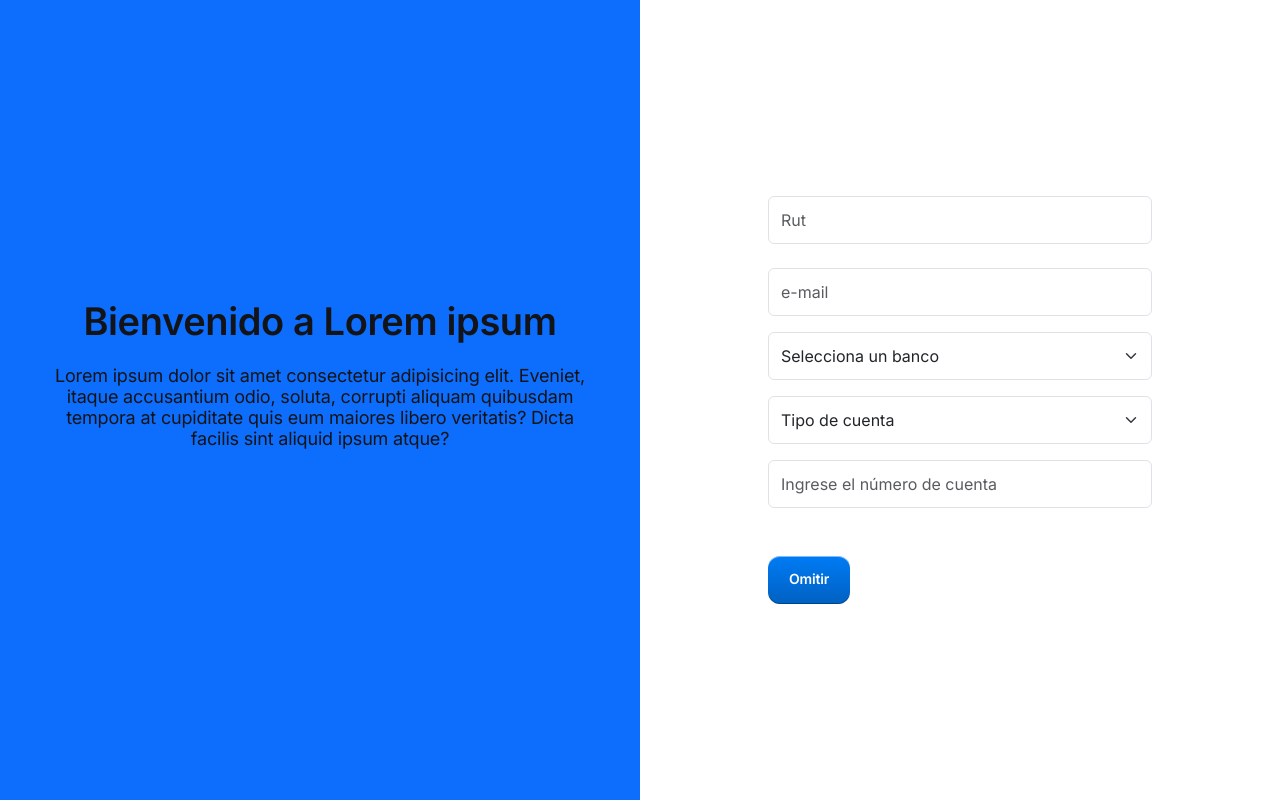
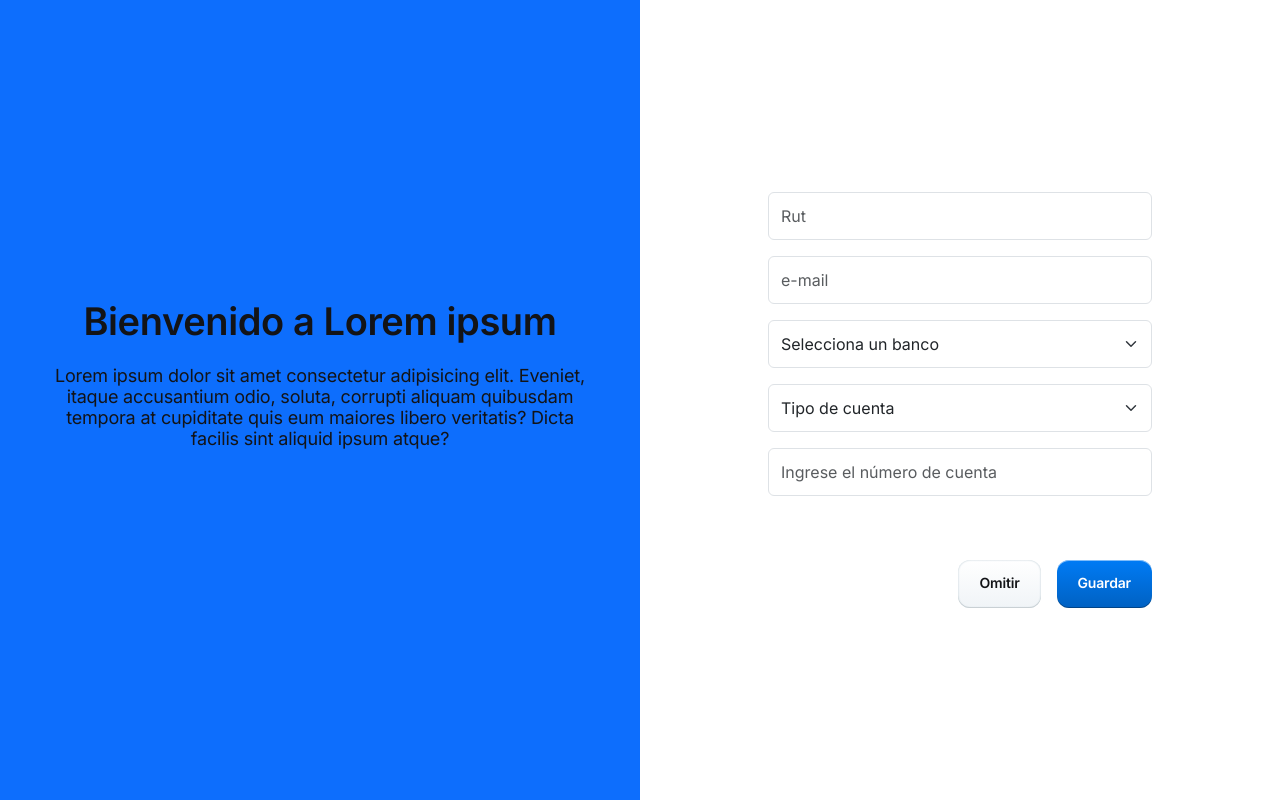
Before and after one commit to roddsolis/proyecto-final-react, a React (Vite) app: page /tutorbankaccount in a window 1280 px wide. Built offline with nearby package versions, Linux system fonts and the light colour scheme; no server answers.

Commit message:
Login con estilo en comun

```diff
--- a/src/components/CardProfile.jsx
+++ b/src/components/CardProfile.jsx
@@ -1,4 +1,4 @@
-import Button from "./Button";
+/* import Button from "./Button"; */
 
 const CardProfile = () => {
   return (
--- a/src/pages/Login.jsx
+++ b/src/pages/Login.jsx
@@ -1,44 +1,28 @@
-import {Link} from "react-router-dom";
+import { Link } from "react-router-dom";
 import { FaFacebook } from "react-icons/fa";
 import { FaSquareXTwitter } from "react-icons/fa6";
 import { FaGoogle } from "react-icons/fa";
 import { FaGithub } from "react-icons/fa";
 import Button from "../components/Button";
 import { Context } from "../store/AppContext";
-import { useContext} from "react";
-
-
+import { useContext } from "react";
 
 const Login = () => {
-
   // usecontext maneja los datos globales de la aplicacion:
   const { store, actions } = useContext(Context);
 
-    console.log(store, actions)
+  console.log(store, actions);
 
   return (
     <>
-        <section className="background-radial-gradient overflow-hidden">
-        {/* <!-- Jumbotron --> */}
-        <div className="px-4 py-5 px-md-5 text-center text-lg-start" style={{backgroundColor: '#beef00'}}>
-            <div className="container">
-                <div className="row gx-lg-5 align-items-center">
-                    <div className="col-lg-6 mb-5 mb-lg-0">
-                        <h1 className="title-sm">
-                            Bienvenido a <br />
-                            <span className="businessText">Lorem ipsum</span>
-                        </h1>
-                        <p className="paragraph-m" style={{color: '#1400c6'}}>
-                            Lorem ipsum dolor sit amet consectetur adipisicing elit.
-                            Eveniet, itaque accusantium odio, soluta, corrupti aliquam
-                            quibusdam tempora at cupiditate quis eum maiores libero
-                            veritatis? Dicta facilis sint aliquid ipsum atque?
-                        </p>
+      <div className="container-fluid d-flex p-0 h-100">
+        <div className="col-6 bg-primary d-flex align-items-center justify-content-center p-5">
+          <div className="col text-center">
+            <h1 className="title-sm mb-4">Bienvenido a Lorem ipsum</h1>
+            <p className="paragraph-l mb-5">Lorem ipsum dolor sit amet consectetur adipisicing elit. Eveniet, itaque accusantium odio, soluta, corrupti aliquam quibusdam tempora at cupiditate quis eum maiores libero veritatis? Dicta facilis sint aliquid ipsum atque?</p>
           </div>
-
-                    <div className="col-lg-6 mb-5 mb-lg-0">
-                        <div className="card">
-                            <div className="card-body py-5 px-md-5">
+        </div>
+        <div className="col-6 d-flex align-items-center justify-content-center">
           <form>
             {/* <!--  EMAIL INPUT --> */}
             <div>
@@ -49,29 +33,31 @@ const Login = () => {
             </div>
             {/* <!--  PASSWORD INPUT --> */}
             <div className="mb-4">
-                                        <input type="password" className="form-control" placeholder="Contrasena"
-                                            name="password" />
+              <input type="password" className="form-control" placeholder="Contrasena" name="password" />
             </div>
             <div className="text-start my-3">
               <span>
                 Olvidaste tu contraseña?
-                                            <a href="./pages/CreateAccount.jsx" className="ms-2">
+                <a href="#" className="ms-2">
                   Recupérala aquí
                 </a>
               </span>
             </div>
             <div className="d-flex  justify-content-center">
-                                        <Button btnText={'Login'} className="btn-primary btn-s"/>
+              <Button btnText={"Login"} className="btn-primary btn-s" />
             </div>
             <div className="text-start my-3">
               <div>
                 Crea una cuenta
-                                            <Link to='/create-acount' className='button-text-large'> aquí</Link>
+                <Link to="/CreateAccount" className="button-text-large">
+                  {" "}
+                  aquí
+                </Link>
               </div>
             </div>
 
             {/* <!--  RRSS --> */}
-                                    <div className="text-center mt-4" >
+            <div className="text-center mt-4">
               <p>o entra con:</p>
               <button type="button" className="btn btn-link btn-floating mx-1">
                 <FaFacebook />
@@ -92,14 +78,8 @@ const Login = () => {
           </form>
         </div>
       </div>
-                    </div>
-                </div>
-            </div>
-        </div>
-        {/* <!-- Jumbotron --> */}
-    </section>
     </>
-  )
-}
+  );
+};
 
-export default Login
+export default Login;
--- a/src/pages/tutorBankData.jsx
+++ b/src/pages/tutorBankData.jsx
@@ -1,5 +1,5 @@
 import { useState } from "react";
-import Button from "../components/Button";
+import Button from "../components/Button"; // Asegúrate de que la ruta sea correcta
 import { Link } from "react-router-dom";
 
 function TutorBankData() {
@@ -24,44 +24,20 @@ function TutorBankData() {
       <div className="col-6 bg-primary d-flex align-items-center justify-content-center p-5">
         <div className="col text-center">
           <h1 className="title-sm mb-4">Bienvenido a Lorem ipsum</h1>
-          <p className="paragraph-l mb-5">
-            Lorem ipsum dolor sit amet consectetur adipisicing elit. Eveniet,
-            itaque accusantium odio, soluta, corrupti aliquam quibusdam tempora
-            at cupiditate quis eum maiores libero veritatis? Dicta facilis sint
-            aliquid ipsum atque?
-          </p>
+          <p className="paragraph-l mb-5">Lorem ipsum dolor sit amet consectetur adipisicing elit. Eveniet, itaque accusantium odio, soluta, corrupti aliquam quibusdam tempora at cupiditate quis eum maiores libero veritatis? Dicta facilis sint aliquid ipsum atque?</p>
         </div>
       </div>
       <div className="col-6 d-flex align-items-center justify-content-center">
         <form className="w-100">
-          <div className="row gy-3">
-            <div className="col-md-12">
-              <input
-                className="form-control"
-                placeholder="Rut"
-                id="exampleid"
-                aria-describedby="emailHelp"
-              />
-            </div>
-          </div>
           <div className="mb-3">
-            <label htmlFor="exampleEmail" className="form-label"></label>
-            <input
-              type="email"
-              className="form-control"
-              placeholder="e-mail"
-              id="exampleInputPassword1"
-            />
+            <input className="form-control mb-3" placeholder="Rut" id="exampleid" aria-describedby="emailHelp" />
+
+            <input type="email" className="form-control" placeholder="e-mail" id="exampleInputPassword1" />
           </div>
 
           {/* SELECCION DE BANCO */}
           <div className="mb-3">
-            <select
-              className="form-select"
-              aria-label="Default select example"
-              value={selectedBank}
-              onChange={handleBankChange}
-            >
+            <select className="form-select" aria-label="Default select example" value={selectedBank} onChange={handleBankChange}>
               <option value="">Selecciona un banco</option>
               <option value="1">Falabella</option>
               <option value="2">Itau</option>
@@ -72,12 +48,7 @@ function TutorBankData() {
 
           {/* SELECCION DE TIPO DE CUENTA */}
           <div className="mb-3">
-            <select
-              className="form-select"
-              aria-label="Default select example"
-              value={selectedAccountType}
-              onChange={handleAccountTypeChange}
-            >
+            <select className="form-select" aria-label="Default select example" value={selectedAccountType} onChange={handleAccountTypeChange}>
               <option value="">Tipo de cuenta</option>
               <option value="1">Corriente</option>
               <option value="2">Vista</option>
@@ -86,26 +57,18 @@ function TutorBankData() {
           </div>
 
           <div className="mb-3">
-            <input
-              type="text"
-              className="form-control"
-              placeholder="Ingrese el número de cuenta"
-              id="numeroCuenta"
-              aria-describedby="numeroCuentaHelp"
-              value={numeroCuenta}
-              onChange={handleNumeroCuentaChange}
-            />
+            <input type="text" className="form-control" placeholder="Ingrese el número de cuenta" id="numeroCuenta" aria-describedby="numeroCuentaHelp" value={numeroCuenta} onChange={handleNumeroCuentaChange} />
             <div id="numeroCuentaHelp" className="form-text"></div>
           </div>
+          <div className="containerBtn">
+            <Link to="/login">
+              <Button btnText={"Omitir"} className={"btn-secondary btn-m mt-5"} />
+            </Link>
 
-          {/* CAMBIAR LA RUTA DEL BOTON */}
-          <Link to="/login">
-            <Button
-              btnText={"Omitir"}
-              className={"btn-primary btn-m mt-5"}
-              /*  btnOnClick={crearUnaCuenta()}   ANADIR FUNCION  AQUI*/
-            />
-          </Link>
+            <Link to="#">
+              <Button btnText={"Guardar"} className={"btn-primary btn-m mt-5"} />
+            </Link>
+          </div>
         </form>
       </div>
     </div>
```
Also changed, not shown: src/pages/CreateAccount.jsx (+51 -20 lines). Lines whose indentation alone changed are shown as unchanged.
